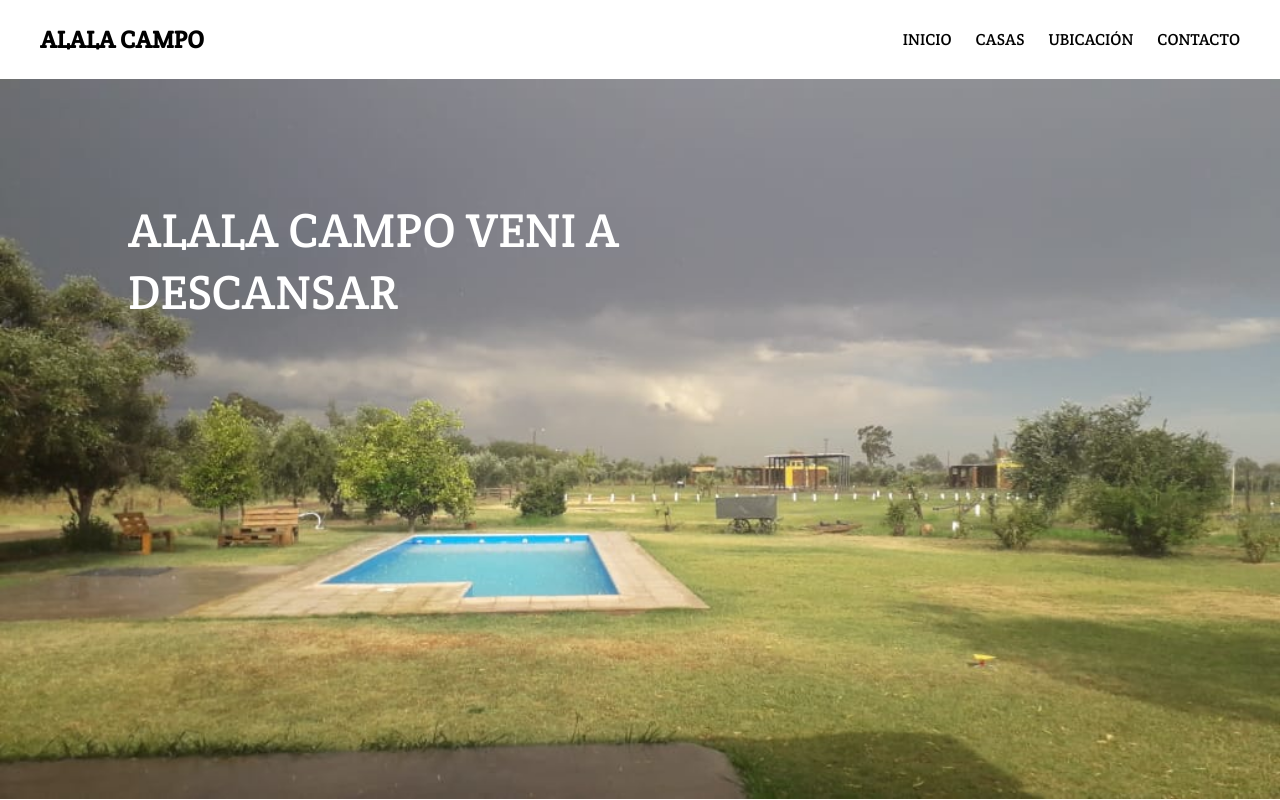
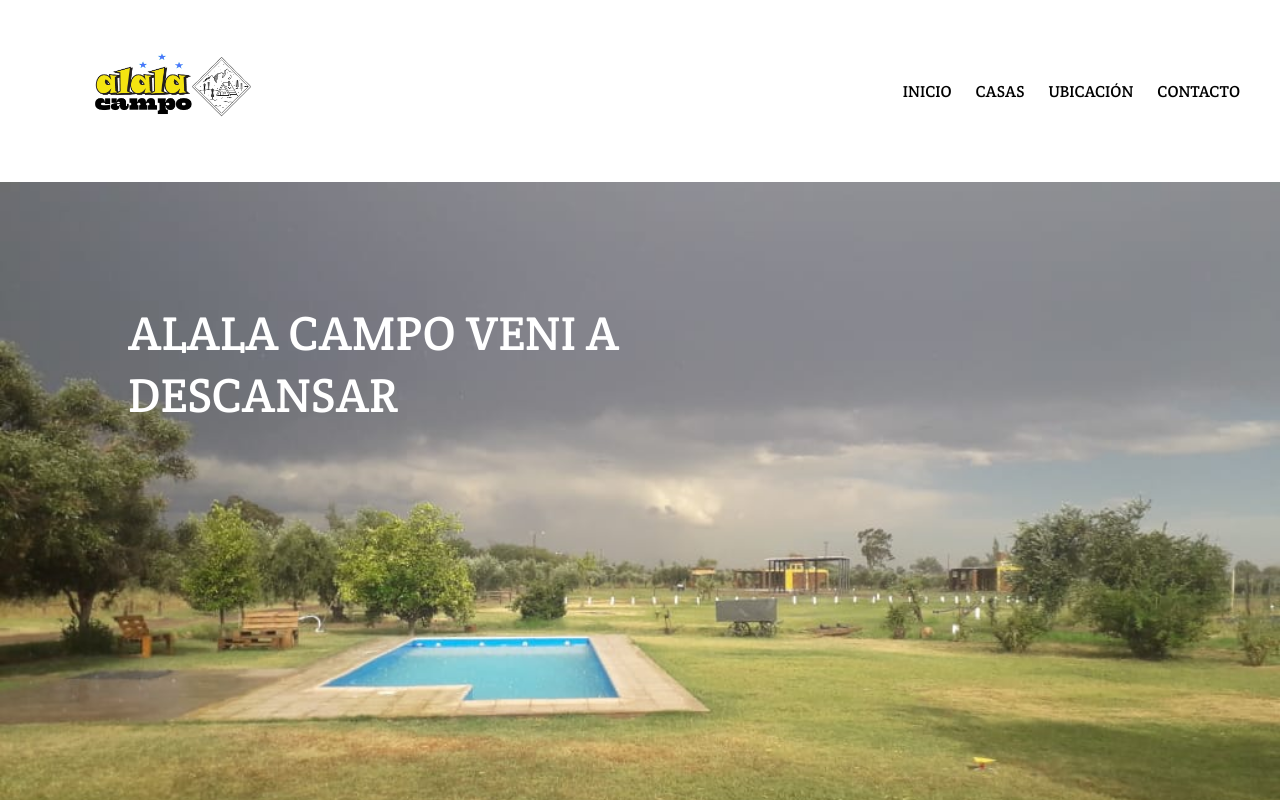
Before and after one commit to Facupelli/Alala-Campo, a React (Create React App) app in the folder client/: page / in a window 1280 px wide. Shown: the top 800 px of the page. Built offline with nearby package versions, Linux system fonts and the light colour scheme; no server answers.

Commit message:
delpoy settings

```diff
--- a/client/package.json
+++ b/client/package.json
@@ -27,7 +27,7 @@
     "predeploy": "npm run build",
     "deploy": "gh-pages -d build",
     "start": "react-scripts start",
-    "build": "react-scripts build",
+    "build": "CI =false && react-scripts build",
     "test": "react-scripts test",
     "eject": "react-scripts eject"
   },
--- a/client/src/components/Contact/Contact.jsx
+++ b/client/src/components/Contact/Contact.jsx
@@ -4,11 +4,11 @@ import s from "./Contact.module.scss";
 import * as yup from "yup";
 import { yupResolver } from "@hookform/resolvers/yup";
 import emailjs from "@emailjs/browser";
-import apiKey from "../../utils/emailKey";
+// import apiKey from "../../utils/emailKey";
 import { faPhone, faEnvelope } from "@fortawesome/free-solid-svg-icons";
 import { FontAwesomeIcon } from "@fortawesome/react-fontawesome";
 
-emailjs.init(process.env.REACT_APP_USER_ID || "y401gs_b3pFauaDcB");
+emailjs.init(process.env.REACT_APP_USER_ID);
 
 const schema = yup.object().shape({
   name: yup.string().required().min(2),
@@ -33,8 +33,8 @@ export const Contact = ({ contactRef, def, inputRef }) => {
 
       emailjs
         .send(
-          process.env.REACT_APP_SERVICE_ID || apiKey.SERVICE_ID,
-          process.env.REACT_APP_TEMPLATE_ID || apiKey.TEMPLATE_ID,
+          process.env.REACT_APP_SERVICE_ID ,
+          process.env.REACT_APP_TEMPLATE_ID,
           data
         )
         .then(
--- a/client/src/components/Nav/Nav.jsx
+++ b/client/src/components/Nav/Nav.jsx
@@ -1,5 +1,6 @@
 import React from "react";
 import s from "./Nav.module.scss";
+import logo from '../../media/logo/logoooo.png'
 
 export const Nav = ({
   handleInicioClick,
@@ -12,7 +13,7 @@ export const Nav = ({
       <div className={s.container1}>
         <div className={s.container2}>
           <div className={s.logo}>
-            <p>ALALA CAMPO</p>
+            <img src={logo} alt="logo" />
           </div>
           <div className={s.sections_buttons}>
             <div className="md:pr-8">
--- a/client/src/components/Nav/Nav.module.scss
+++ b/client/src/components/Nav/Nav.module.scss
@@ -9,6 +9,11 @@ nav {
   margin-right: auto;
   font-weight: bold;
   font-size: 1.5rem;
+
+
+  img {
+    width: 250px;
+  }
 }
 
 .container1 {
@@ -20,7 +25,7 @@ nav {
 }
 
 .container2 {
-  padding: 1.5rem 0;
+  padding: 2rem 0;
   display: flex;
   justify-content: end;
   align-items: center;
```
